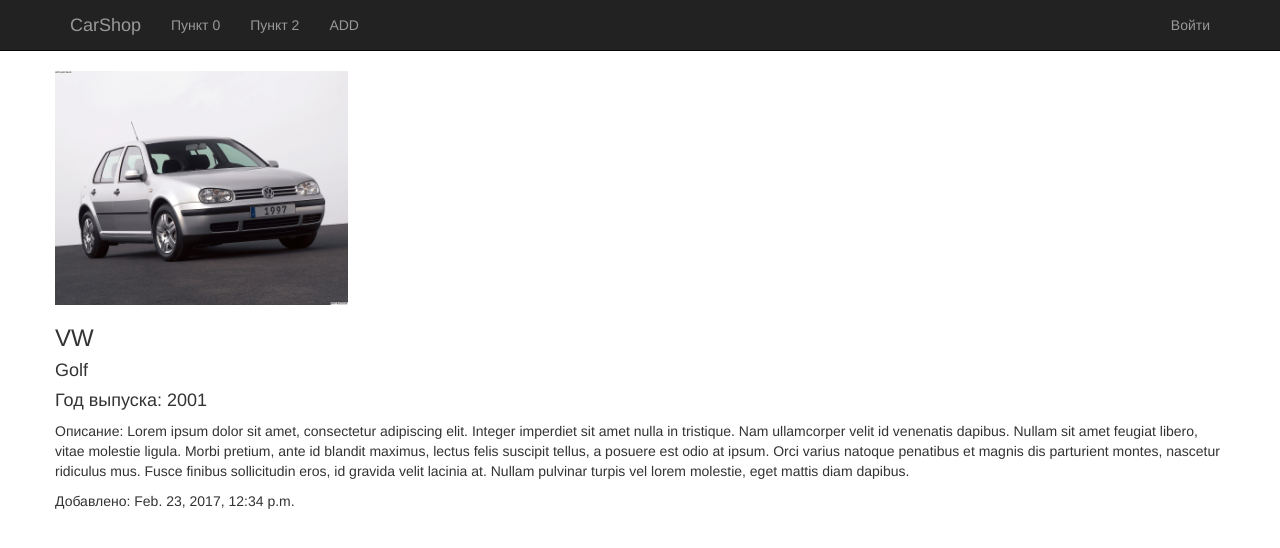
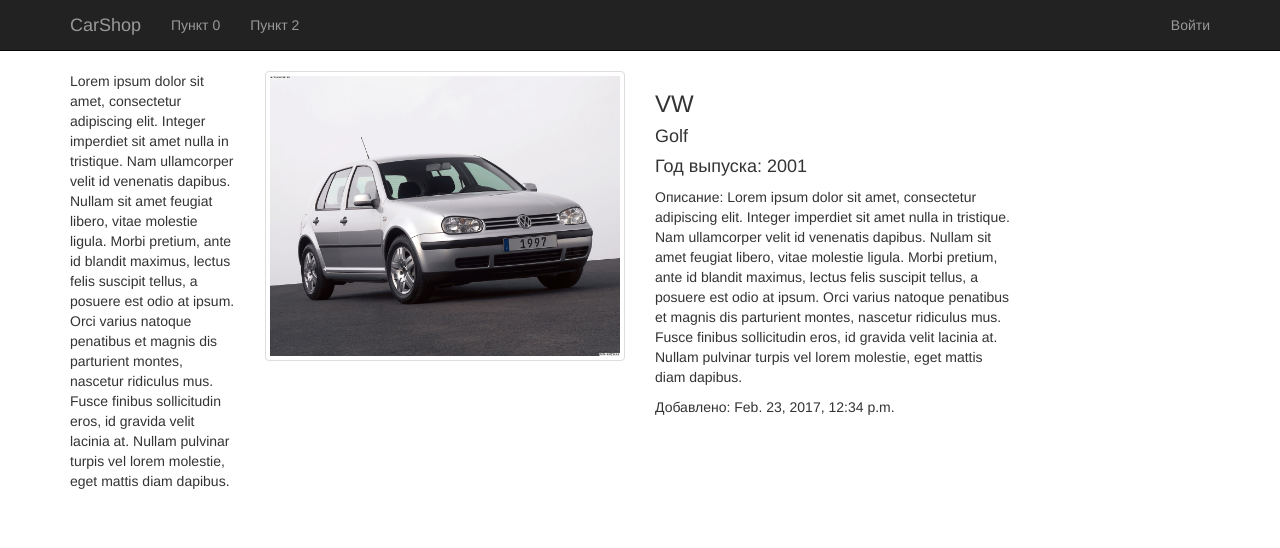
Before and after one commit to dsvistunov/carshop, a Django app: template carshop_app/templates/carshop_app/carditail.html in a window 1280 px wide. Shown: the top 548 px of the page. Run offline with Django 3.2, Linux system fonts and the light colour scheme; the template is opened without the code that fills it: values that come from a table or form of the project are taken from there, others are empty; data comes from the database, SQL or seed files in the repository; both versions use the stored data as it was after the commit.

Commit message:
new commit

```diff
--- a/carshop_app/templates/carshop_app/addcarform.html
+++ b/carshop_app/templates/carshop_app/addcarform.html
@@ -1,7 +1,7 @@
 {% extends 'index.html' %}
 
 {% block form %}
-    <form action="{% url 'carshop:addcar' %}" method="post" class="form-horizontal addcardform">
+    <form action="{% url 'carshop:addcar' %}" method="post" class="form-horizontal addcardform" enctype='multipart/form-data'>
         {% csrf_token %}
         {% for field in form %}
             <div class="form-group">
--- a/carshop_app/templates/carshop_app/carditail.html
+++ b/carshop_app/templates/carshop_app/carditail.html
@@ -2,19 +2,25 @@
 {% load static %}
 
 {% block carditail %}
-    <div class="carditail">
+    <div class="col-md-2">
+        <p>Lorem ipsum dolor sit amet, consectetur adipiscing elit. Integer imperdiet sit amet nulla in tristique. Nam ullamcorper velit id venenatis dapibus. Nullam sit amet feugiat libero, vitae molestie ligula. Morbi pretium, ante id blandit maximus, lectus felis suscipit tellus, a posuere est odio at ipsum. Orci varius natoque penatibus et magnis dis parturient montes, nascetur ridiculus mus. Fusce finibus sollicitudin eros, id gravida velit lacinia at. Nullam pulvinar turpis vel lorem molestie, eget mattis diam dapibus.</p>
+    </div>
+    <div class="col-md-4">
+        <div class="img-thumbnail carditail">
         {% if car.car_image %}
             <img src="{% static car.car_image %}" alt="img">
         {% else %}
             <img src="{% static 'static/imgs/noimage.jpg' %}" alt="No images">
         {% endif %}
         </div>
+    </div>
+    <div class="col-md-4">
         <h3>{{ car.car_mark }}</h3>
         <h4>{{ car.car_model }}</h4>
         <h4>Год выпуска: {{ car.car_year }}</h4>
         <p>Описание: {{ car.car_description }}</p>
         <p>Добавлено: {{ car.car_public }}</p>
-
+    </div>
 
 
 {% endblock %}
--- a/carshop_app/views.py
+++ b/carshop_app/views.py
@@ -17,7 +17,7 @@
 
 def addcar(request):
     if request.POST:
-        car = AddCarForm(request.POST)
+        car = AddCarForm(request.POST, request.FILES)
         if car.is_valid():
             car.save()
         response = redirect('/')
@@ -25,5 +25,6 @@
         args = {}
         args.update(csrf(request))
         args['form'] = AddCarForm
+        args['username'] = auth.get_user(request).username
         response = render_to_response('addcarform.html', args)
     return response
--- a/static/css/style.css
+++ b/static/css/style.css
@@ -4,5 +4,5 @@
 }
 
 .carditail img {
-    max-width: 25%;
+    max-width: 100%;
 }
--- a/templates/carshop_proj/index.html
+++ b/templates/carshop_proj/index.html
@@ -18,7 +18,11 @@
             <ul class="nav navbar-nav">
                 <li><a href="/">Пункт 0</a></li>
                 <li><a href="/">Пункт 2</a></li>
-                <li class="right"><a href="{% url 'carshop:addcar' %}">ADD</a></li>
+                <li class="right">
+                    {% if username %}
+                        <a href="{% url 'carshop:addcar' %}">ADD</a>
+                    {% endif %}
+                </li>
             </ul>
             <ul class="nav navbar-nav navbar-right">
                 {% if username %}
```
Also changed, not shown: carshop_app/templates/carshop_app/carlist.html (+19 -1 lines), carshop_app/migrations/0003_auto_20170228_1256.py (added), db.sqlite3, static/imgs/golf.jpg (deleted), static/imgs/volkswagen_golf_iv_1280x1024_WrUaPD8.jpg (added), static/imgs/vw_t4.jpg (added), static/imgs/vw_t4_27fq5gG.jpg (added), static/imgs/vw_t4_4tEKR9N.jpg (added), static/imgs/vw_t4_kzBAJxN.jpg (added), 3 other files. Lines whose indentation alone changed are shown as unchanged.
